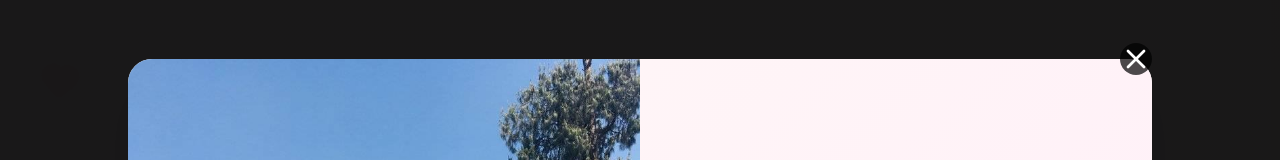
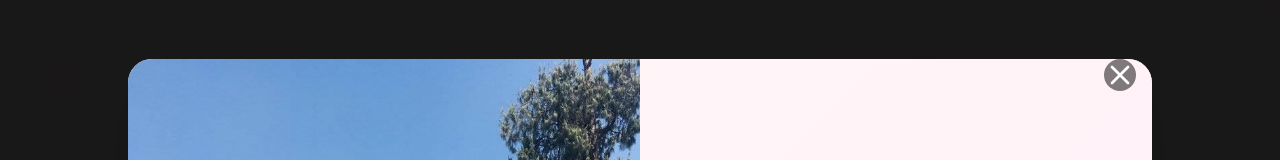
Before and after one commit to MENDRIKAVAMET/valentine2026, a React (Create React App) app: page / in a window 1280 px wide. Both pictures are taken after a click on the element 218 px from the left and 609 px from the top of the page. Shown: the top 160 px of the page. Built offline with nearby package versions, Linux system fonts and the light colour scheme.

Commit message:
Correction du boton fermer

```diff
--- a/src/App.js
+++ b/src/App.js
@@ -326,7 +326,7 @@ export default function ValentineGallery() {
             {/* Close button */}
             <button
               onClick={closePhoto}
-              className="absolute -top-4 right-0 bg-black/50 rounded-full text-white hover:text-rose-300 bg-black/70 transition-colors"
+              className="absolute -top-0 right-4 bg-black/50 rounded-full text-white hover:text-rose-300 bg-black/ transition-colors"
             >
               <X size={32} />
             </button>
```
